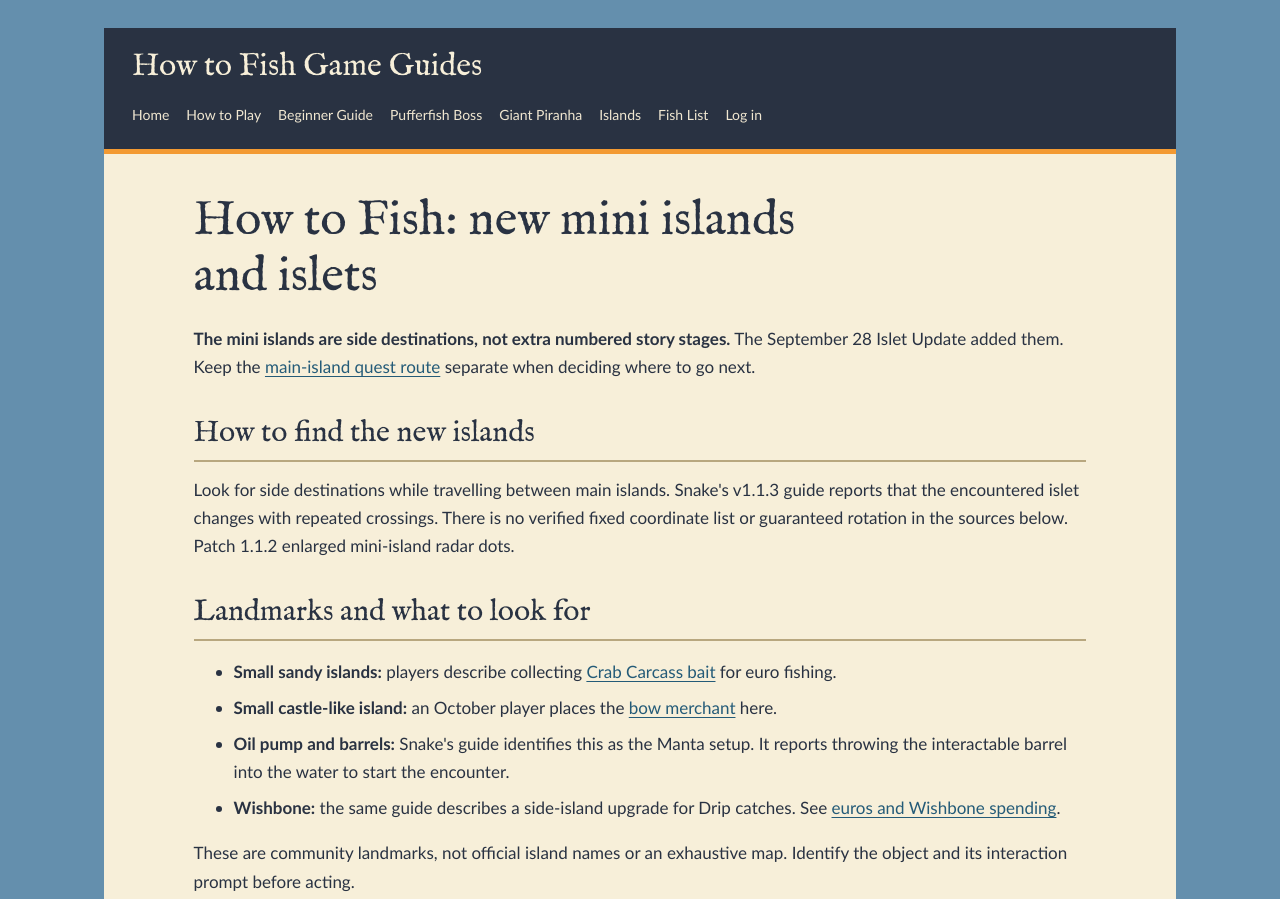
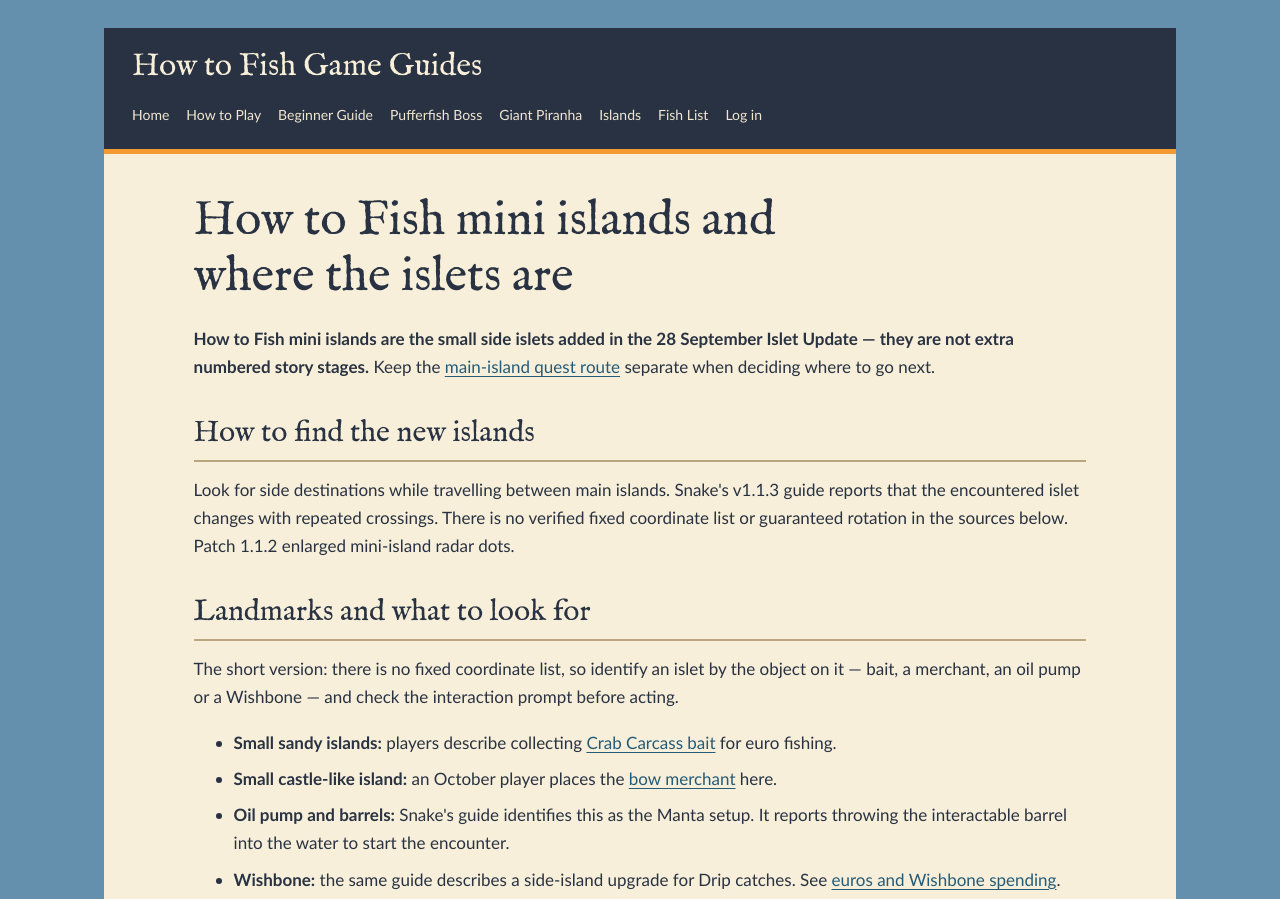
Before and after one commit to Jeromelll/howtofishgames, a plain HTML site: page mini-islands/index.html in a window 1280 px wide. Shown: the top 899 px of the page. Drawn offline with Linux system fonts and the light colour scheme.

Commit message:
SEO 11-26: mini-islands title, H1 and direct answer for search phrase

```diff
--- a/mini-islands/index.html
+++ b/mini-islands/index.html
@@ -3,8 +3,8 @@
 <head>
 <meta charset="utf-8">
 <meta name="viewport" content="width=device-width, initial-scale=1">
-<title>How to Fish: New Mini Islands &amp; Islet Guide</title>
-<meta name="description" content="Find new mini-island landmarks for Crab Carcass, the bow, Manta and Wishbone, with navigation tips and clear limits on fixed routes.">
+<title>How to Fish Mini Islands: All Islets and How to Find Them</title>
+<meta name="description" content="How to Fish mini islands explained: the side islets added in the September Islet Update, the landmarks that identify each one, and how to find them without a fixed route.">
 <link rel="canonical" href="https://howtofishgames.com/mini-islands/">
 <meta name="robots" content="index,follow">
 <link rel="stylesheet" href="../assets/styles.css">
@@ -29,11 +29,12 @@
 <a href="/login">Log in</a></nav>
 </header>
 <main id="main-content">
-<h1>How to Fish: new mini islands and islets</h1>
-<p><strong>The mini islands are side destinations, not extra numbered story stages.</strong> The September 28 Islet Update added them. Keep the <a href="/islands/">main-island quest route</a> separate when deciding where to go next.</p>
+<h1>How to Fish mini islands and where the islets are</h1>
+<p><strong>How to Fish mini islands are the small side islets added in the 28 September Islet Update — they are not extra numbered story stages.</strong> Keep the <a href="/islands/">main-island quest route</a> separate when deciding where to go next.</p>
 <h2>How to find the new islands</h2>
 <p>Look for side destinations while travelling between main islands. Snake's v1.1.3 guide reports that the encountered islet changes with repeated crossings. There is no verified fixed coordinate list or guaranteed rotation in the sources below. Patch 1.1.2 enlarged mini-island radar dots.</p>
 <h2>Landmarks and what to look for</h2>
+<p>The short version: there is no fixed coordinate list, so identify an islet by the object on it — bait, a merchant, an oil pump or a Wishbone — and check the interaction prompt before acting.</p>
 <ul>
 <li><strong>Small sandy islands:</strong> players describe collecting <a href="/crab-carcass/">Crab Carcass bait</a> for euro fishing.</li>
 <li><strong>Small castle-like island:</strong> an October player places the <a href="/bow/">bow merchant</a> here.</li>
```
